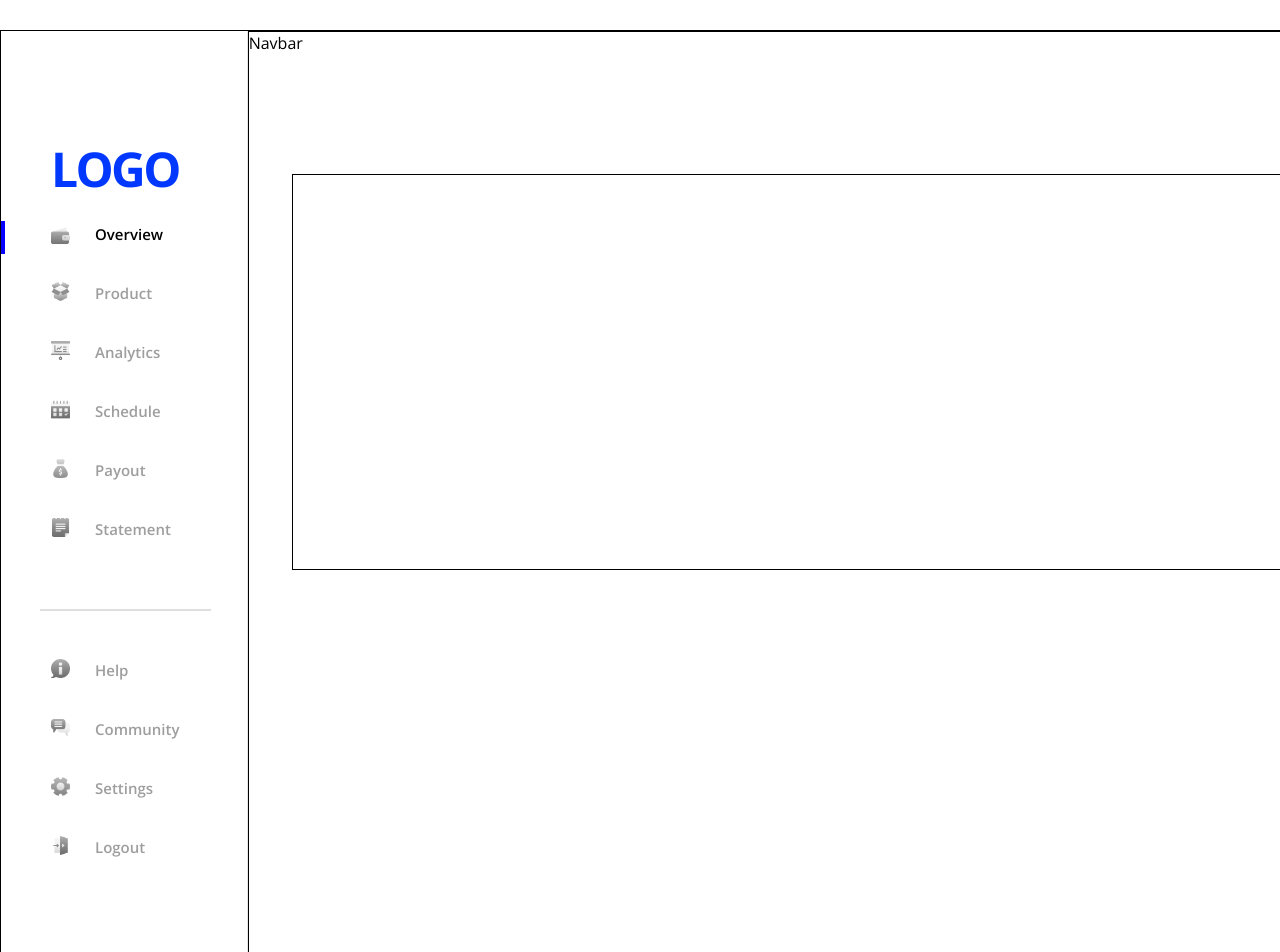
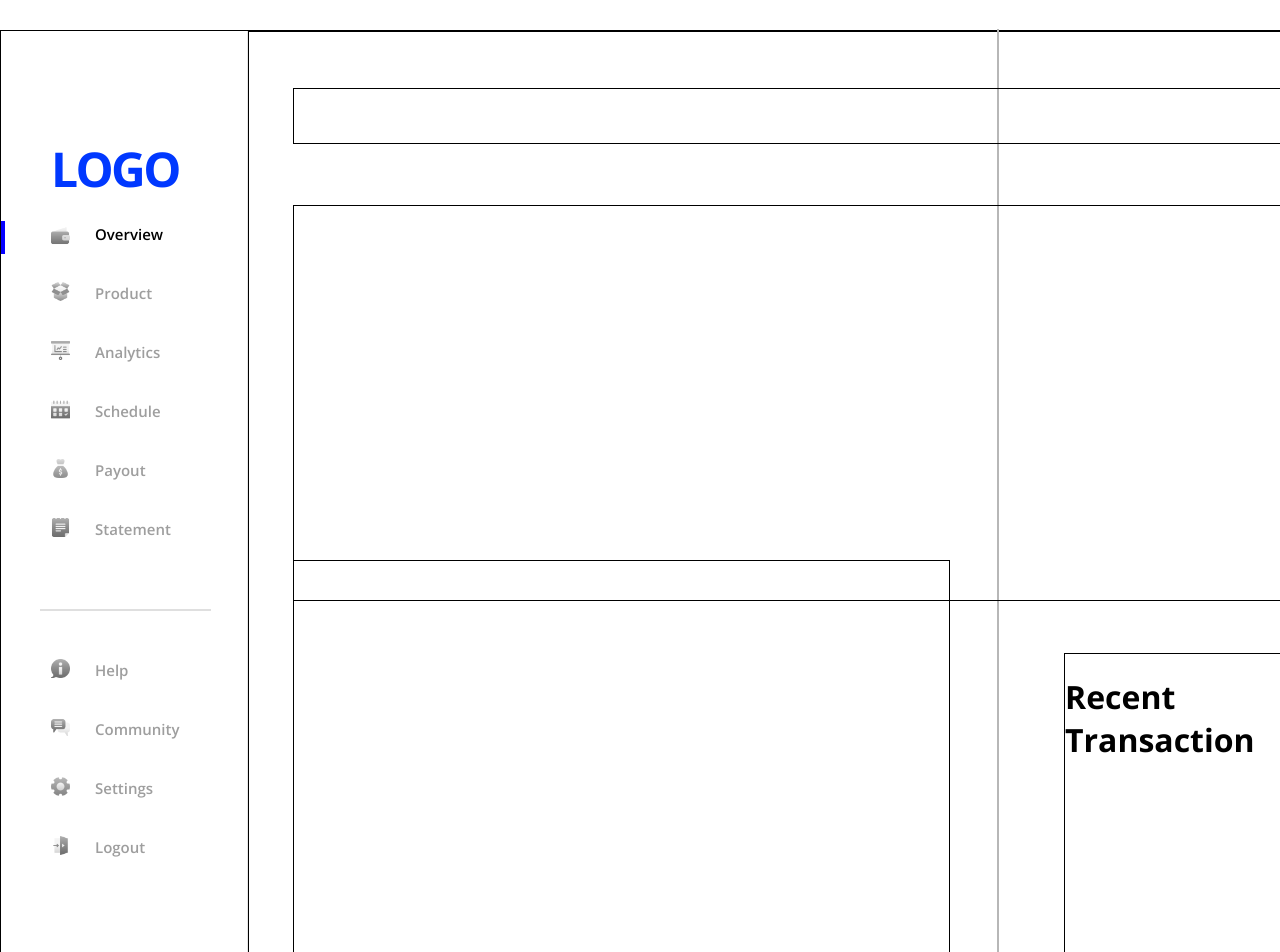
Before and after one commit to shivraj32644/Dashboard, a React (Create React App) app: page / in a window 1280 px wide. Shown: the top 952 px of the page. Built offline with nearby package versions, Linux system fonts and the light colour scheme; the HTML template or start-up script is replaced by a standard one.

Commit message:
working on sidebar

```diff
--- a/src/App.css
+++ b/src/App.css
@@ -6,4 +6,14 @@
     border: 1px solid black;
     margin-top: 30px;
     margin-bottom: 30px;
+    position: relative;
 }
+.verticalLine {
+    position: absolute;
+    width: 1024px;
+    height: 0px;
+    left: 484px;
+    top: 510px;
+    border: 0.5px solid #b7b7b7;
+    transform: rotate(90deg);
+  }
--- a/src/App.js
+++ b/src/App.js
@@ -7,6 +7,7 @@ import { RightSection } from './Section/RightSection';
 function App() {
   return (
     <Box className="container">
+      <Box className="verticalLine"></Box>
       <Sidebar />
       <RightSection/>
     </Box>
--- a/src/Components/Navbar.jsx
+++ b/src/Components/Navbar.jsx
@@ -1,7 +1,10 @@
+import { Box } from '@chakra-ui/react'
 import React from 'react'
-
+import styles from '../Styles/navbar.module.css'
 export const Navbar = () => {
   return (
-    <div>Navbar</div>
+      <Box className={styles.container} >
+
+    </Box>
   )
 }
--- /dev/null
+++ b/src/Components/SmallTransBox.jsx
@@ -0,0 +1,10 @@
+import React from 'react'
+import style from '../Styles/SmallTransBox.module.css'
+import { Box } from '@chakra-ui/react'
+export const SmallTransBox = () => {
+  return (
+    <Box className={style.container} >
+        <h1>Recent Transaction</h1>
+    </Box>
+  )
+}
--- a/src/Components/TransactionBox.jsx
+++ b/src/Components/TransactionBox.jsx
@@ -1,7 +1,10 @@
+import { Box } from '@chakra-ui/react'
 import React from 'react'
-
+import style from '../Styles/transaction.module.css'
 export const TransactionBox = () => {
   return (
-    <div>TransactionBox</div>
+    <Box className={style.container}>
+
+    </Box>
   )
 }
--- a/src/Section/RightSection.jsx
+++ b/src/Section/RightSection.jsx
@@ -2,13 +2,18 @@ import { Box } from '@chakra-ui/react'
 import React from 'react'
 import { AnalyticalBox } from '../Components/AnalyticalBox'
 import { Navbar } from '../Components/Navbar'
+import { SmallTransBox } from '../Components/SmallTransBox'
+import { TransactionBox } from '../Components/TransactionBox'
 import style from '../Styles/right.module.css'
 export const RightSection = () => {
   return (
     <Box className={style.container}>
 
       <Navbar />
-      <AnalyticalBox/>
+      <AnalyticalBox />
+      <TransactionBox/>
+      <SmallTransBox/>
+
     </Box>
   )
 }
--- /dev/null
+++ b/src/Styles/SmallTransBox.module.css
@@ -0,0 +1,11 @@
+.container {
+    border: 1px solid #000;
+  position: absolute;
+  width: 291px;
+  height: 301px;
+  left: 1063px;
+  top: 622px;
+}
+.container h1{
+
+}
--- a/src/Styles/midsection.module.css
+++ /dev/null
@@ -1,5 +0,0 @@
-.container{
-    border: 1px solid #000;
-    width: 748px;
-    height: 1024;
-}
--- /dev/null
+++ b/src/Styles/navbar.module.css
@@ -0,0 +1,14 @@
+.container {
+  border: 1px solid #000;
+  display: flex;
+  flex-direction: row;
+  justify-content: center;
+  align-items: center;
+  padding: 0px;
+  gap: 232px;
+  position: absolute;
+  width: 1052px;
+  height: 54px;
+  left: 292px;
+  top: 57px;
+}
--- /dev/null
+++ b/src/Styles/transaction.module.css
@@ -0,0 +1,13 @@
+.container {
+  display: flex;
+  flex-direction: row;
+  align-items: center;
+  padding: 0px;
+  gap: 28px;
+    border: 1px solid #000;
+  position: absolute;
+  width: 655px;
+  height: 394px;
+  left: 292px;
+  top: 529px;
+}
```
Also changed, not shown: src/Styles/navbar.module.jsx (deleted), src/Styles/right.module.css (line endings or trailing spaces).
